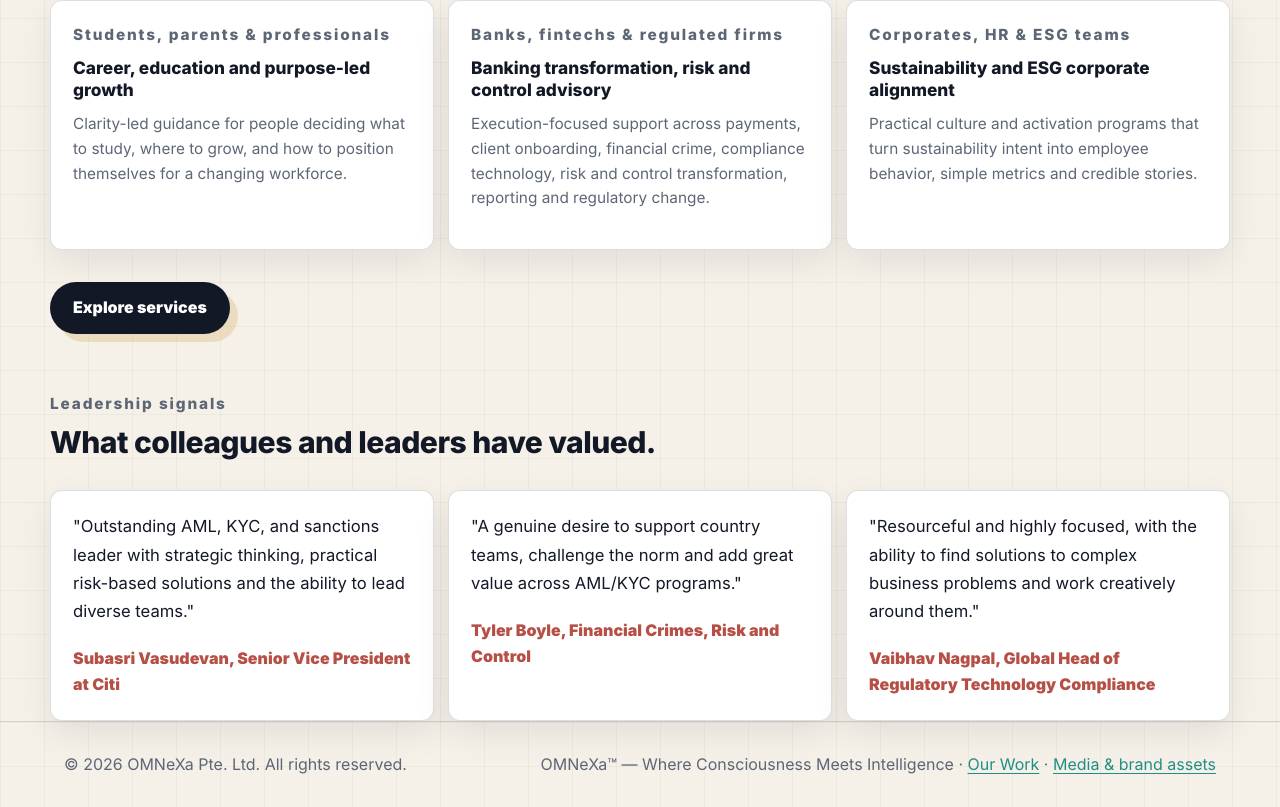
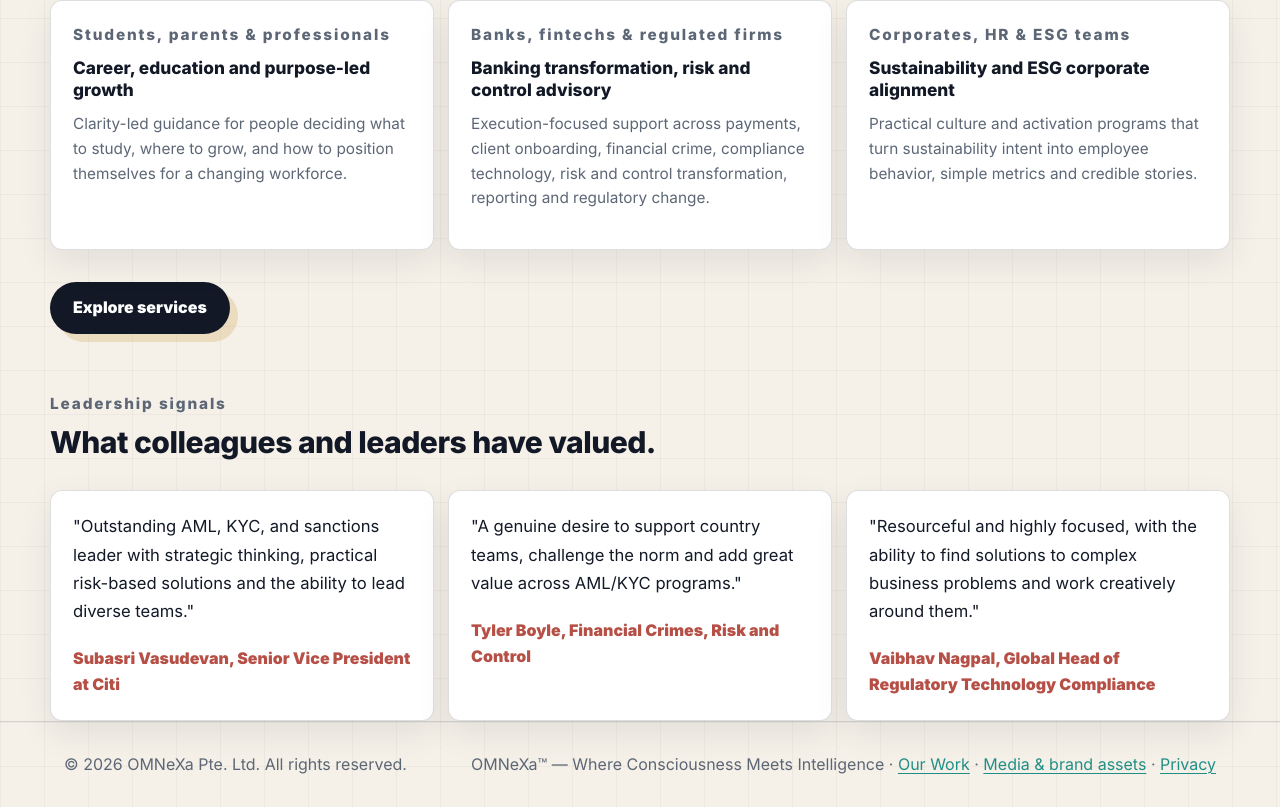
Before and after one commit to HumanSamaritan/OMNEXAFuture, a Next.js app: page / in a window 1280 px wide. Shown: the part 2446-3253 px from the top of the page. Built offline with nearby package versions, Linux system fonts and the light colour scheme.

Commit message:
Link website privacy notice

```diff
--- a/components/SiteShell.tsx
+++ b/components/SiteShell.tsx
@@ -48,7 +48,7 @@ export default function SiteShell({ children }: { children: ReactNode }) {
       <footer className="site-footer">
         <p>&copy; {new Date().getFullYear()} OMNeXa Pte. Ltd. All rights reserved.</p>
         <p>
-          OMNeXa™ — Where Consciousness Meets Intelligence · <a href="/work">Our Work</a> · <a href="/media">Media & brand assets</a>
+          OMNeXa™ — Where Consciousness Meets Intelligence · <a href="/work">Our Work</a> · <a href="/media">Media & brand assets</a> · <a href="/privacy">Privacy</a>
         </p>
       </footer>
     </>
```
